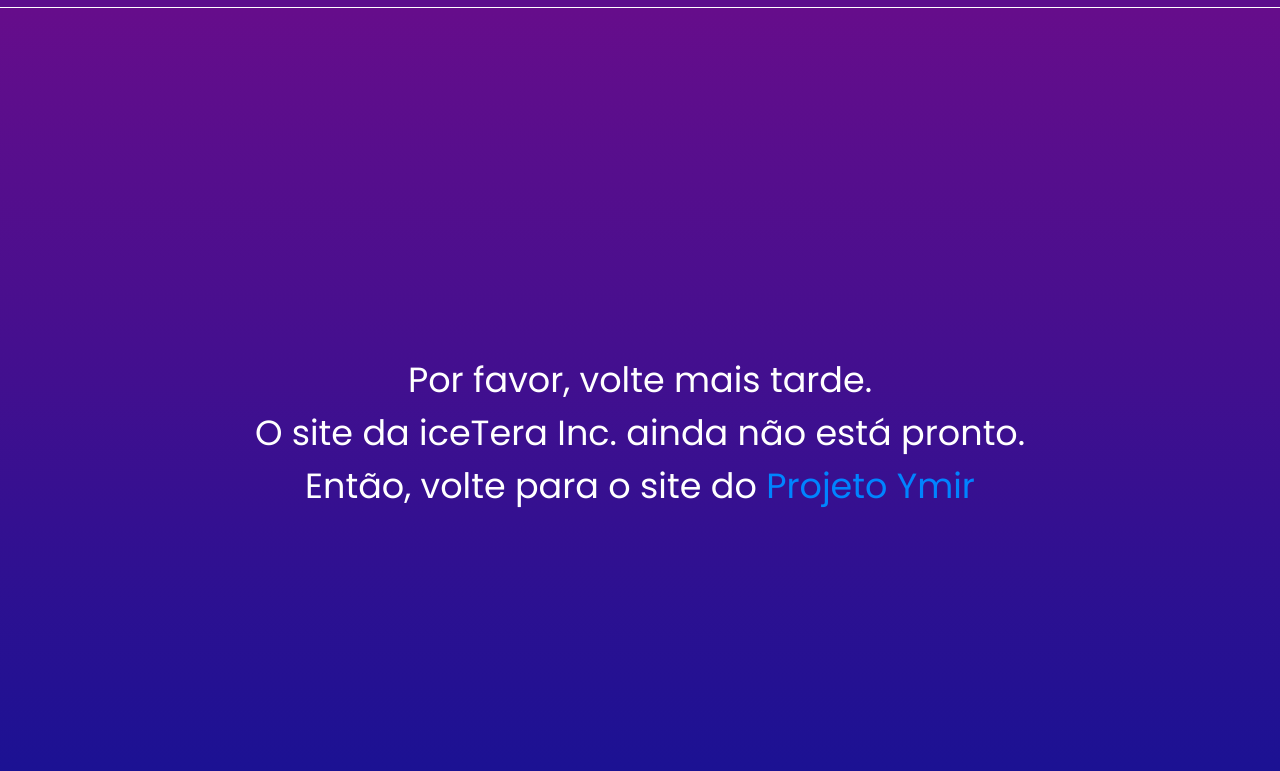
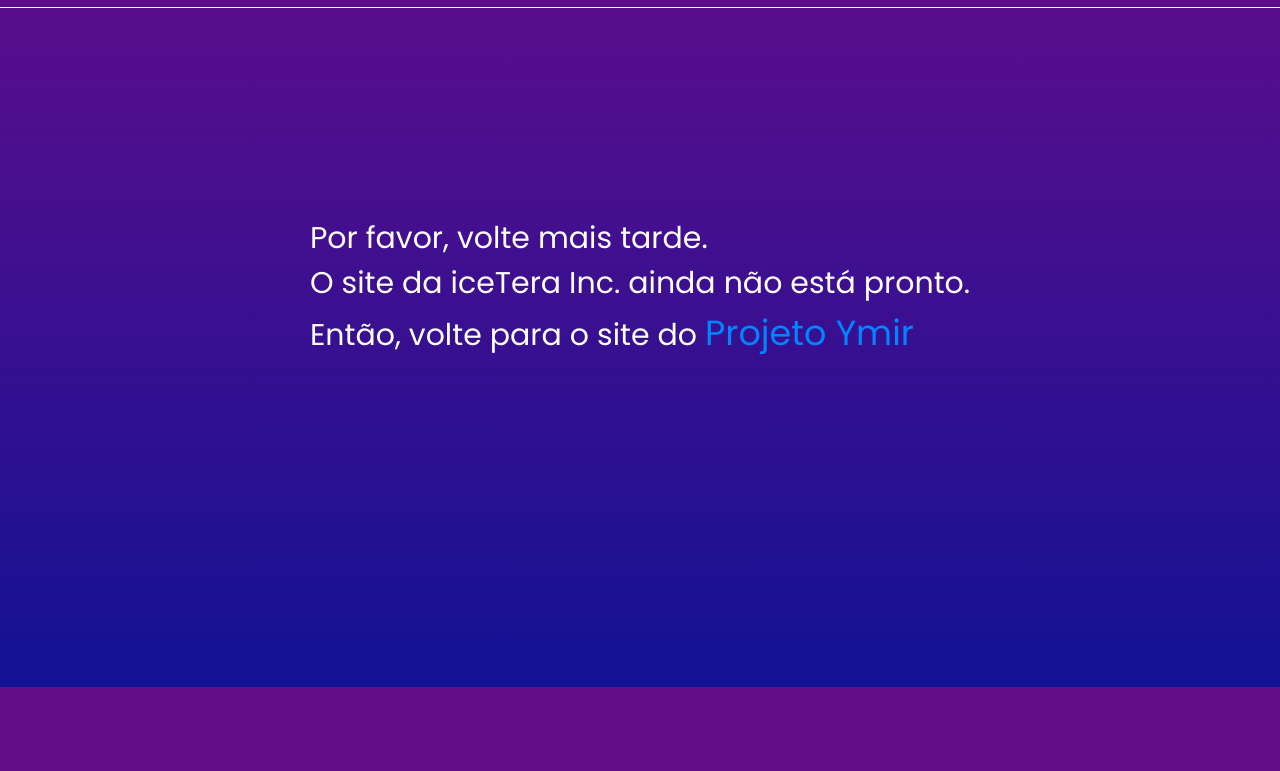
Before and after one commit to projetoymir/projeto.ymir.github.io, a plain HTML site: page error.html in a window 1280 px wide. Shown: the part 113-884 px from the top of the page. After the commit the page ends 800 px from the top, so only its background shows below. Drawn offline with Linux system fonts and the light colour scheme.

Commit message:
Add files via upload

```diff
--- a/error.html
+++ b/error.html
@@ -39,13 +39,11 @@
         </div><!--center-->
     </header>
 
-    <section class="main">
-        <div class="center">
-            <div class="main_cta">
-                <h1>Por favor, volte mais tarde. <br>
-                    O site da iceTera Inc. ainda não está pronto. <br>
-                    Então, volte para o site do <a href="index.html">Projeto Ymir</a></h1>
-            </div><!--main_cta-->
+    <div class="principal">
+        <h1>Por favor, volte mais tarde. <br>
+            O site da iceTera Inc. ainda não está pronto. <br>
+            Então, volte para o site do <a href="index.html">Projeto Ymir</a></h1>
+    </div>
 
 
             <script src="https://kit.fontawesome.com/9a66129654.js" crossorigin="anonymous"></script>
--- a/style2.css
+++ b/style2.css
@@ -89,10 +89,9 @@
 }
 
 
-section.main{
+/*section.main{
     background-color: #660d8b;
     background-image: linear-gradient(180deg, #660d8b 0%, #131294 100%);
-    padding: 334.5px 0;
     background-position: center;
     background-size: cover;
     background-repeat: no-repeat;
@@ -100,16 +99,10 @@
 }
 
 .main_cta{
+    height: 100vh;
     width: 100%;
     margin: 10px 0;
     text-align: center;
-}
-
-.main_cta img{
-    width: 100%;
-    position: center;
-    max-width: 450px;
-    max-height: 450px;
 }
 
 .main_cta h1{
@@ -128,8 +121,49 @@
 .main_cta a:hover{
     color: #79a4ff;
     transition: 0.5s;
+}*/
+
+body{
+    background-color: #660d8b;
+    background-image: linear-gradient(180deg, #660d8b 0%, #131294 100%);
+    background-position: center;
+    background-size: cover;
+    background-repeat: no-repeat;
+    background-attachment: fixed;
 }
 
+.principal{
+    max-width: 1100px;
+    margin: 0 auto;
+    padding: 0 2%;
+    display: flex;
+    flex-wrap: wrap;
+
+    position: absolute;
+    top: 50%;
+    left: 50%;
+    margin-right: -50%;
+    transform: translate(-50%, -50%)
+}
+
+.principal h1{
+    color: #ffffff;
+    font-size: 30px;
+    font-weight: 500;
+    margin: 0;
+
+}
+.principal a{
+    color: #0084ff;
+    font-size: 35px;
+    font-weight: 500;
+    text-decoration: none;
+}
+
+.principal a:hover{
+    color: #79a4ff;
+    transition: 0.5s;
+}
 
 /* MOBILE*/
 
```
